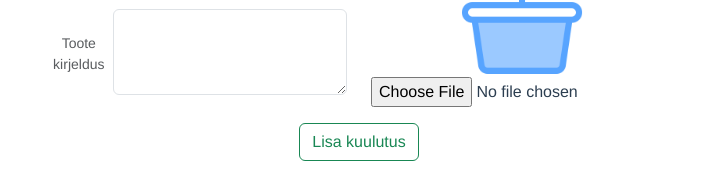
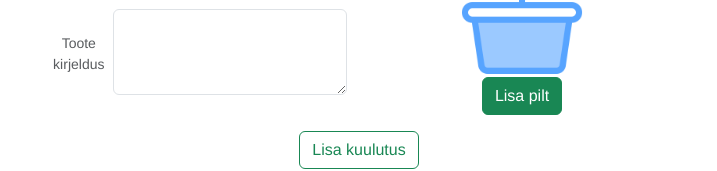
Before and after one commit to karin-v/flowerfront, a Vue app: page /add-item in a window 1280 px wide. Shown: the part 456-627 px from the top of the page, without its empty margins (281-998 px from the left). Built offline with nearby package versions, Linux system fonts and the light colour scheme; no server answers.

Commit message:
update user modal wip

```diff
--- a/src/components/image/ImageInput.vue
+++ b/src/components/image/ImageInput.vue
@@ -1,7 +1,8 @@
 <template>
   <div>
     <div class="mb-3">
-      <input type="file" @change="handleImage" accept="image/x-png,image/jpeg,image/gif">
+      <label for="file-input" class="btn btn-success">Lisa pilt</label>
+      <input type="file" id="file-input" @change="handleImage" accept="image/x-png,image/jpeg,image/gif" hidden>
     </div>
   </div>
 </template>
```
